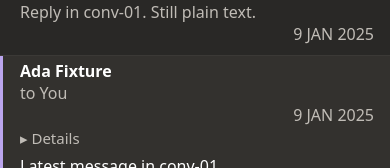
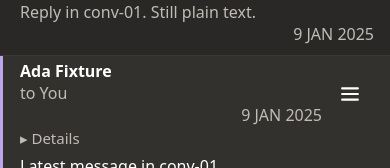
Before and after one commit to BbrSofiane/email-os, a Vue app: page / in a window 390 px wide. Both pictures are taken after a click on the item 195 px from the left and 176 px from the top of the page. Shown: the part 286-454 px from the top of the page. Built offline with nearby package versions, Linux system fonts and the light colour scheme.

Commit message:
feat(mobile): add per-message action menu

```diff
--- a/src/assets/mobile/reader.css
+++ b/src/assets/mobile/reader.css
@@ -115,3 +115,16 @@
   height: 24px;
   flex: none;
 }
+.app[data-layout="compact"] .message-header .message-more {
+  display: grid;
+  flex: none;
+  width: 48px;
+  height: 48px;
+  place-items: center;
+  padding: 0;
+  background: transparent;
+}
+.app[data-layout="compact"] .message-header .message-more svg {
+  width: 24px;
+  height: 24px;
+}
--- a/src/components/ReaderView.vue
+++ b/src/components/ReaderView.vue
@@ -32,6 +32,7 @@ import { bodyNeedsMonospace, splitMessageBody, type MessageBodyParts } from '../
 import { computed, nextTick, onBeforeUnmount, onMounted, reactive, ref, useId, watch } from 'vue';
 import HeaderGlyph from './HeaderGlyph.vue';
 import MessageAttachments from './MessageAttachments.vue';
+import MobileActionSheet from './mobile/MobileActionSheet.vue';
 import { useAttachmentTransfer } from '../composables/useAttachmentTransfer';
 import type { Address, Conversation, ConversationRef, DraftSource, MailClient, MailError, Message } from '../lib/ipc/client';
 import type { AttachmentDescriptor } from '../lib/ipc/generated';
@@ -106,6 +107,9 @@ const emit = defineEmits<{
 const container = ref<HTMLElement | null>(null);
 const scrollerEl = ref<HTMLElement | null>(null);
 const messageEls = new Map<string, HTMLElement>();
+const messageMenu = ref<Message | null>(null);
+const copyUnavailable = ref(false);
+const copyAnnouncement = ref('');
 
 /** Selected-scope toolbar mode: nonzero selection dispatches to the whole
  * selection with explicit count labels (§3.3); null keeps single behavior. */
@@ -195,17 +199,28 @@ const readerStatus = computed(() => {
   return null;
 });
 
-function prepareReply(): void {
+function prepareReply(sourceOverride?: Message): void {
   // Reply always targets the explicitly displayed latest message; focusing an
   // older message never changes the reply contract.
   const conversation = props.conversation;
-  const source = latestMessage.value;
+  const source = sourceOverride ?? latestMessage.value;
   if (!conversation || !source || replyBlockedReason.value) return;
   emit('prepareReply', {
     kind: 'reply',
     conversation: { ...conversation.ref },
     sourceMessageId: source.id,
   });
+}
+
+async function copyMessageText(message: Message): Promise<void> {
+  try {
+    if (!navigator.clipboard?.writeText) throw new Error('Clipboard unavailable');
+    await navigator.clipboard.writeText(message.bodyText);
+    copyAnnouncement.value = 'Copied';
+    messageMenu.value = null;
+  } catch {
+    copyUnavailable.value = true;
+  }
 }
 
 function describeError(error: MailError): string {
@@ -949,7 +964,7 @@ defineExpose({
           :title="replyTitle"
           :aria-describedby="actionable ? replySourceId : undefined"
           :disabled="!actionable || !!replyBlockedReason"
-          @click="prepareReply"
+          @click="() => prepareReply()"
         ><HeaderGlyph name="reply" /><span class="visually-hidden">Reply</span></button>
         <span
           v-if="!props.browsingOnly && actionable && latestMessage"
@@ -971,7 +986,7 @@ defineExpose({
         :title="replyTitle"
         :aria-describedby="actionable ? replySourceId : undefined"
         :disabled="!canPrepareReply()"
-        @click="prepareReply"
+        @click="() => prepareReply()"
       >
         <HeaderGlyph name="reply" />
         <span>Reply</span>
@@ -1118,13 +1133,35 @@ defineExpose({
                 aria-label="Reply to latest message"
                 :title="replyTitle"
                 :disabled="!actionable || !!replyBlockedReason"
-                @click="prepareReply"
+                @click="() => prepareReply()"
               >
                 <svg class="message-reply-glyph" width="16" height="16" viewBox="0 0 16 16" fill="none" stroke="currentColor" stroke-width="1.4" stroke-linecap="round" stroke-linejoin="round" aria-hidden="true" focusable="false">
                   <path d="M6.5 3.5L2.75 7l3.75 3.5" />
                   <path d="M3 7h5.5a4.5 4.5 0 014.5 4.5V13" />
                 </svg>
               </button>
+              <button
+                v-if="props.compact && isExpanded(message)"
+                type="button"
+                class="message-more"
+                data-test="message-more"
+                aria-label="Message actions"
+                aria-haspopup="dialog"
+                @click="messageMenu = message; copyUnavailable = false"
+              >
+                <HeaderGlyph name="menu" />
+              </button>
+              <MobileActionSheet
+                v-if="messageMenu?.id === message.id"
+                :title="message.from.displayName ?? message.from.mailbox"
+                :items="[
+                  { id: 'reply', label: 'Reply', glyph: 'reply', disabled: !canPrepareReply(), disabledReason: replyBlockedReason ?? undefined },
+                  { id: 'collapse', label: 'Collapse', glyph: 'back' },
+                  { id: 'copy', label: 'Copy text', glyph: 'files', disabled: copyUnavailable, disabledReason: copyUnavailable ? 'Copy unavailable' : undefined, keepOpenOnChoose: true },
+                ]"
+                @close="messageMenu = null"
+                @choose="(id) => { if (id === 'reply') prepareReply(message); else if (id === 'collapse') { toggleMessage(message); messageMenu = null; } else void copyMessageText(message); }"
+              />
             </div>
             <details
               class="message-details"
@@ -1217,6 +1254,7 @@ defineExpose({
           </li>
         </ol>
       </template>
+      <span v-if="copyAnnouncement" class="visually-hidden" role="status" aria-live="polite">{{ copyAnnouncement }}</span>
     </div>
   </article>
 </template>
--- a/src/components/mobile/MobileActionSheet.vue
+++ b/src/components/mobile/MobileActionSheet.vue
@@ -9,6 +9,7 @@ export interface MobileActionSheetItem {
   disabled?: boolean;
   disabledReason?: string;
   group?: string;
+  keepOpenOnChoose?: boolean;
 }
 
 const props = defineProps<{ title: string; items: MobileActionSheetItem[] }>();
@@ -66,7 +67,7 @@ onBeforeUnmount(() => window.removeEventListener('keydown', onKeydown));
             :disabled="item.disabled"
             :title="item.disabledReason"
             :aria-label="item.disabledReason ? `${item.label}. ${item.disabledReason}` : item.label"
-            @click="emit('choose', item.id); close()"
+            @click="emit('choose', item.id); if (!item.keepOpenOnChoose) close()"
           >
             <HeaderGlyph :name="item.glyph" />
             <span>{{ item.label }}</span>
```
Also changed, not shown: 1 other file (tests, documents, lock files or other folders).
